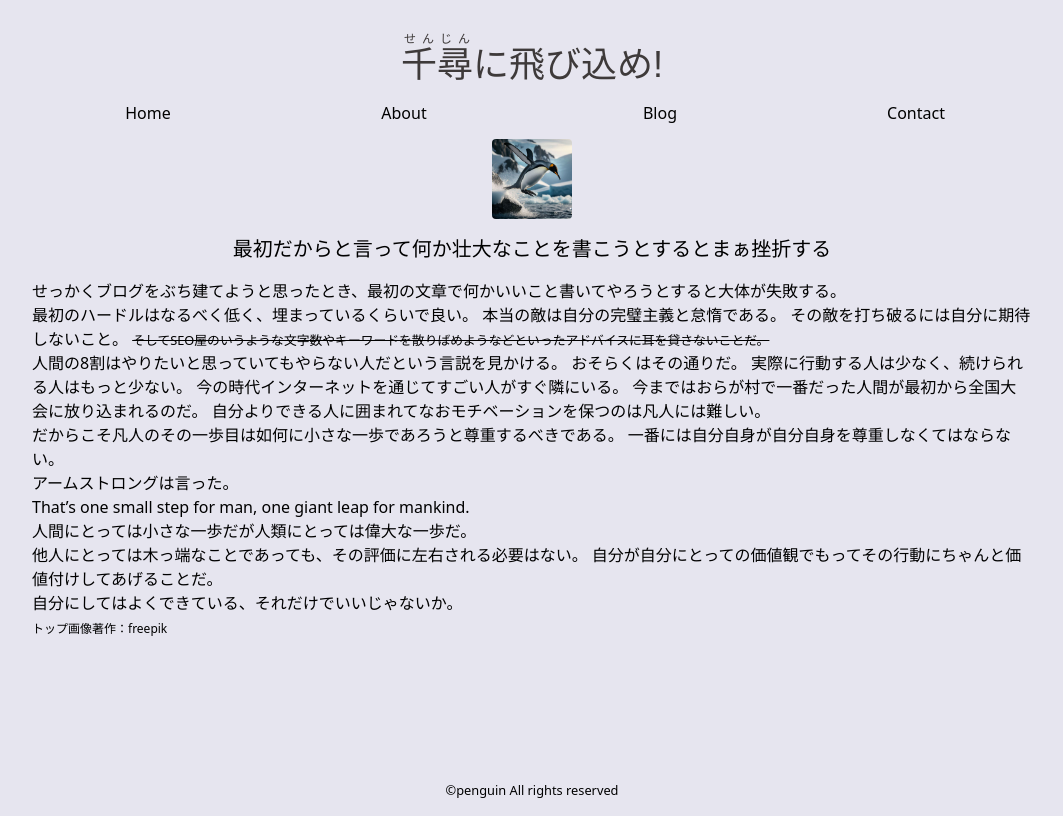
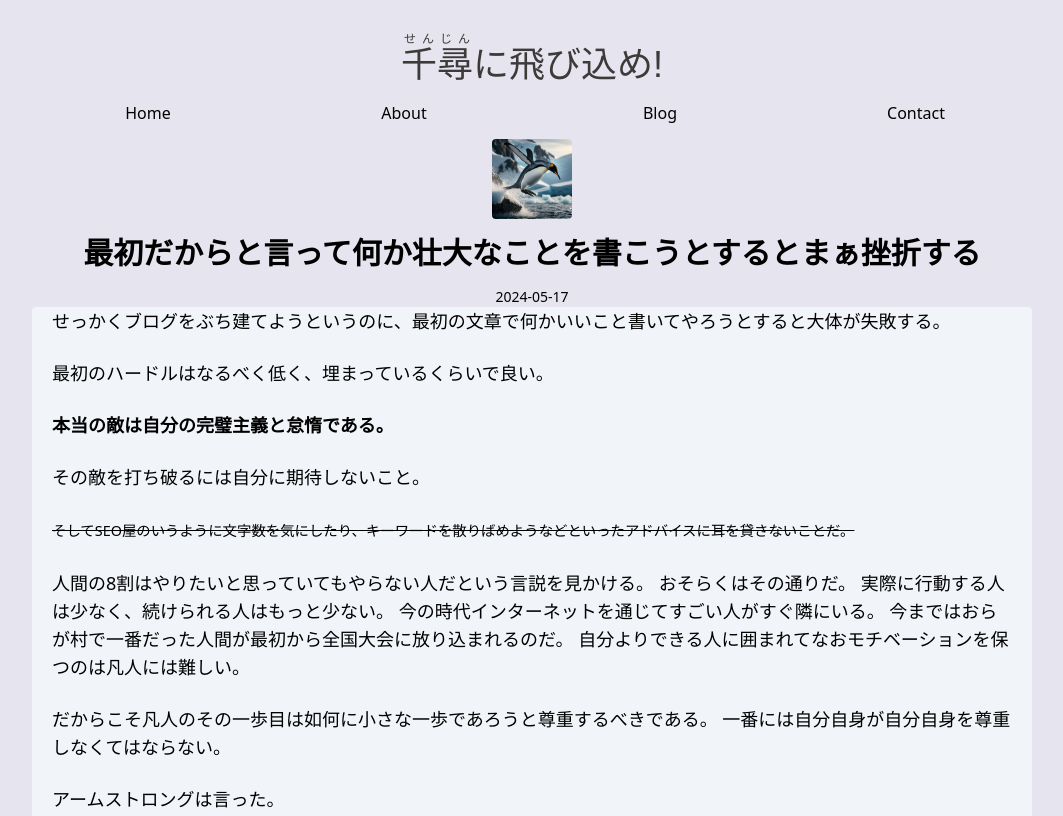
Before and after one commit to KesukeSakai0222/senjin, an Astro site: page /blog/hello-world in a window 1280 px wide. Shown: the top 816 px of the page, without its empty margins (108-1171 px from the left). Built offline with nearby package versions, Linux system fonts and the light colour scheme; Astro itself is replaced by a stand-in of ours; a web font is replaced by a local one.

Commit message:
blogLayoutを一旦確定

```diff
--- a/src/components/BlogPost.astro
+++ b/src/components/BlogPost.astro
@@ -10,9 +10,24 @@ const { title, date, hero} = Astro.props;
 
 <article>
   <img class="w-20 rounded mx-auto" loading="lazy" src={hero} alt={title}/>
-  <h2 class="text-xl text-center m-4 font-normal">{title}</h2>
-  <p class="text-center">{date}</p>
-  <section class="sentence">
+  <h2 class="text-3xl text-center m-4 font-bold">{title}</h2>
+  <p class="text-center text-sm">{date}</p>
+  <section class="rounded bg-slate-100 px-5
+    [&>h1]:text-2xl [&>h1]:font-bold [&>h1]:mb-4
+    [&>h2]:text-xl [&>h2]:font-bold [&>h2]:mt-4 [&>h2]:py-2
+    [&>h3]:text-xl [&>h3]:font-semibold [&>h3]:mb-4 [&>h3]:py-2
+    [&>h4]:text-lg [&>h4]:font-semibold [&>h4]:mb-4 [&>h4]:py-2
+    [&>p]:text-lg [&>p]:mb-6
+    [&>blockquote]:font-medium [&>blockquote]:italic [&>blockquote]:leading-tight [&>blockquote]:bg-gray-200 [&>blockquote]:mx-1 [&>blockquote]:mb-4 [&>blockquote]:py-2
+    [&>img]:my-6
+    [&_a]:font-medium [&_a]:underline [&_a]:text-blue-900 hover:[&_a]:text-black
+    [&>ul]:list-disc [&>ul]:ml-5 [&>ul]:mb-4
+    [&>ol]:list-decimal [&>ol]:ml-5 [&>ol]:mb-4
+    [&_li]:mb-1
+    [&_pre]:p-2 [&_pre]:mb-6
+    [&>table]:text-sm [&>table]:border-collapse [&>table]:w-full [&>table]:border-2 [&>table]:mb-8
+    [&_th]:font-bold [&_th]:border-t-4 [&_th]:border-b [&_th]:p-2
+    [&_td]:border-b [&_td]:p-2">
     <slot/>
   </section>
 </article>
--- a/src/components/Card.astro
+++ b/src/components/Card.astro
@@ -14,13 +14,13 @@ const {post} = Astro.props;
   ? post.frontmatter.hero
   : "/images/no_image.png"} class="max-h-48 p-2"/>
   <div class="p-2">
-    <h3 class="text-2xl text-accent">{post.frontmatter.title}</h3>
-      <div class="flex py-2">
+    <h3 class="text-xl text-accent">{post.frontmatter.title}</h3>
+      <div class="flex py-1">
         <Icon name="mdi:clock-time-nine-outline" class="my-auto"/>
         <p class="text-subAccent text-sm">{post.frontmatter.pubDate}</p>
       </div>
       <div class="flex">
-        {post.frontmatter.tags.map((tag:string) => <p class="text-subAccent">{tag}</p>)}
+        {post.frontmatter.tags.map((tag:string) => <p class="text-subAccent pr-1 py-1">#{tag}</p>)}
       </div>
   </div>
 </a>
--- a/src/layouts/BlogLayout.astro
+++ b/src/layouts/BlogLayout.astro
@@ -5,14 +5,14 @@ import Header from "../components/header/Header.astro";
 import BlogPost from "../components/BlogPost.astro";
 
 const {content} = Astro.props;
-const {title, description, hero, date} = content;
+const {title, description, hero, pubDate} = content;
 ---
 <html lang="ja" class="bg-base">
   <Header/>
   <body class="grid min-h-screen auto-rows-[auto_1fr_auto]">
     <Head title={title} description={description}/>
     <main class="sm:p-3 md:w-4/5 mx-auto">
-      <BlogPost title={title} date={date} hero={hero}>
+      <BlogPost title={title} date={pubDate} hero={hero}>
         <slot/>
       </BlogPost>
     </main>
--- a/src/pages/blog/hello-world.md
+++ b/src/pages/blog/hello-world.md
@@ -1,18 +1,21 @@
 ---
 title: "最初だからと言って何か壮大なことを書こうとするとまぁ挫折する"
-pubDate: "2024-04-14"
+pubDate: "2024-05-17"
 slug: "hello-world"
 description: "何かを始めることはいつでも尊重されるべき尊いことである。完璧主義を捨て自分自身の自己満足でもって評価せよ"
 hero: "/images/jump.png"
 tags: ["エッセイ"]
 layout: "../../layouts/BlogLayout.astro"
 ---
-せっかくブログをぶち建てようと思ったとき、最初の文章で何かいいこと書いてやろうとすると大体が失敗する。
+せっかくブログをぶち建てようというのに、最初の文章で何かいいこと書いてやろうとすると大体が失敗する。
 
 最初のハードルはなるべく低く、埋まっているくらいで良い。
-本当の敵は自分の完璧主義と怠惰である。
+
+**本当の敵は自分の完璧主義と怠惰である。**
+
 その敵を打ち破るには自分に期待しないこと。
-<small>~~そしてSEO屋のいうような文字数やキーワードを散りばめようなどといったアドバイスに耳を貸さないことだ。~~</small>
+
+<small>~~そしてSEO屋のいうように文字数を気にしたり、キーワードを散りばめようなどといったアドバイスに耳を貸さないことだ。~~</small>
 
 人間の8割はやりたいと思っていてもやらない人だという言説を見かける。
 おそらくはその通りだ。
@@ -33,5 +36,3 @@ layout: "../../layouts/BlogLayout.astro"
 自分が自分にとっての価値観でもってその行動にちゃんと価値付けしてあげることだ。
 
 自分にしてはよくできている、それだけでいいじゃないか。
-
-<a class="img-author" style="font-size: 12px;text-decoration:none" href="https://jp.freepik.com/free-photo/portrait-of-astronaut-in-space-suit-doing-regular-human-activity_144490289.htm#query=%E5%AE%87%E5%AE%99%E3%81%AE%E3%83%8B%E3%83%BC%E3%83%AB%20%E3%82%A2%E3%83%BC%E3%83%A0%E3%82%B9%E3%83%88%E3%83%AD%E3%83%B3%E3%82%B0%E5%86%99%E7%9C%9F&position=0&from_view=keyword&track=ais&uuid=90798278-74f6-4438-80be-7d86ad1fb55c">トップ画像著作：freepik</a>
--- a/src/pages/index.astro
+++ b/src/pages/index.astro
@@ -14,12 +14,12 @@ const description = '簡潔に、それでいて深く、ウィットに。考
 	<Head title={title}, description={description}/>
 	<body class="grid min-h-screen auto-rows-[auto_1fr_auto]">
 		<Header/>
-		<main class="sm:p-3 md:w-4/5 mx-auto">
+		<main class="p-3 md:w-4/5 mx-auto">
 			<article>
-				<div class="grid">
+				<div class="grid gap-2">
 					{
 						allPosts.sort((a, b) => new Date(a.frontmatter.pubDate).valueOf() - new Date(b.frontmatter.pubDate).valueOf())
-						.map(post => <Card post={post}/>)
+							.map(post => <Card post={post}/>)
 					}
 				</div>
 			</article>
--- a/src/styles/main.sass
+++ /dev/null
@@ -1,26 +0,0 @@
-html
-  font-family: sans-serif
-  font-family: "Helvetica Neue",Arial,"Hiragino Kaku Gothic ProN","Hiragino Sans",Meiryo,sans-serif
-
-body
-  margin: 0 auto
-  display: flex
-  flex-flow: column
-
-article
-  margin: 0 auto
-  width: 60vw
-  padding: 1rem
-  line-height: 1.5
-
-h2
-  margin: 1rem 0
-  font-size: 2.5rem
-  text-align: center
-  font-weight: normal
-
-h3
-  font-size: 1.5rem
-
-a
-  text-decoration: none
```
Also changed, not shown: README.md.
